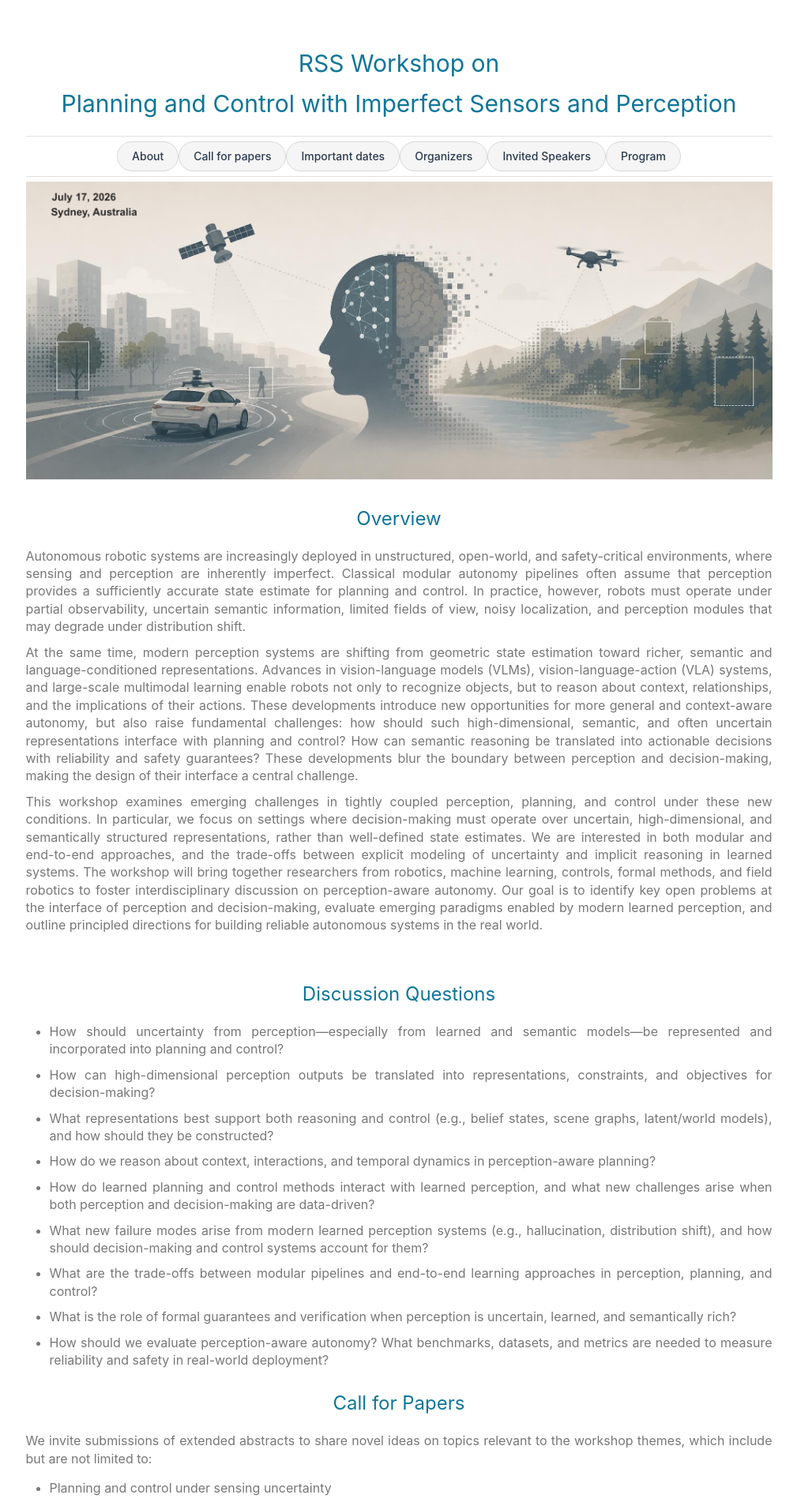
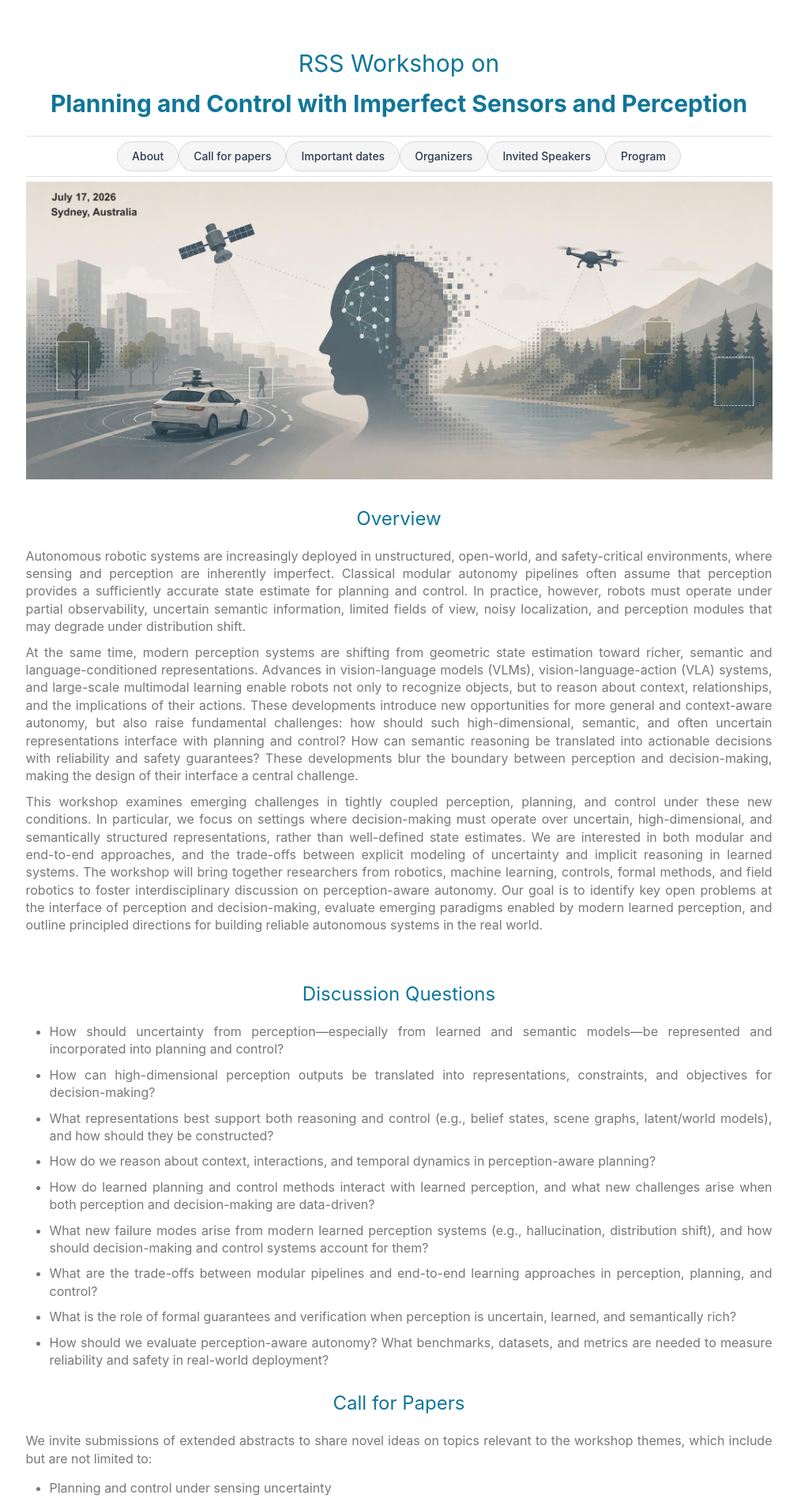
Before and after one commit to aria-systems-group/website, a Jekyll site: the page built from pages/rssworkshop2025.md, in a window 1280 px wide. Shown: the top 1907 px of the page at 79% size, without its empty margins (135-1144 px from the left). Built offline with Jekyll 4.4.1, drawn with Linux system fonts in a browser that asks for light colours.

```diff
--- a/pages/rssworkshop2025.md
+++ b/pages/rssworkshop2025.md
@@ -1,5 +1,5 @@
 ---
-title: RSS Workshop on <br> Planning and Control with Imperfect Sensors and Perception
+title: RSS Workshop on <br> <b>Planning and Control with Imperfect Sensors and Perception</b>
 layout: page
 permalink: /workshops/planning-perception.html
 class: no-nav
```
